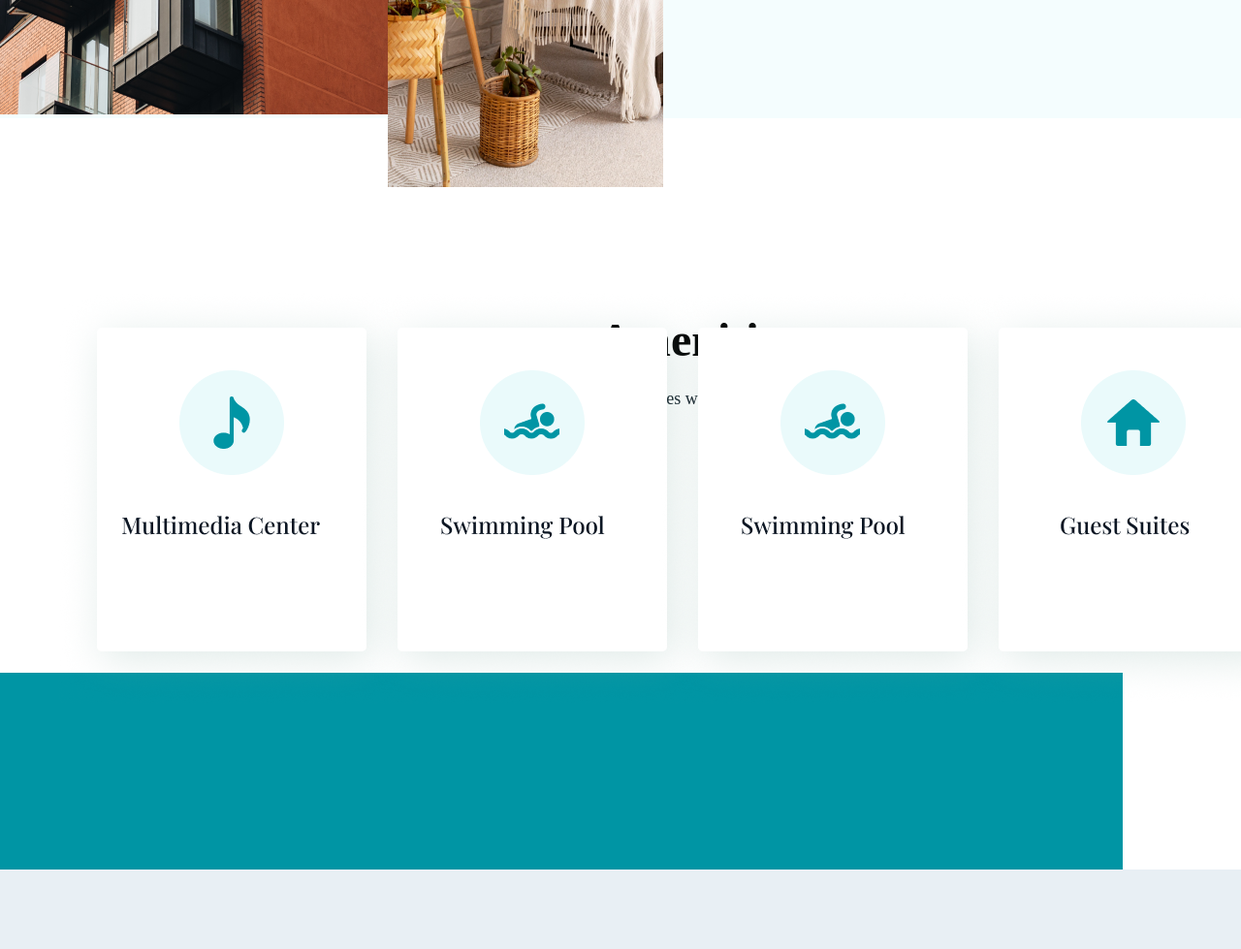
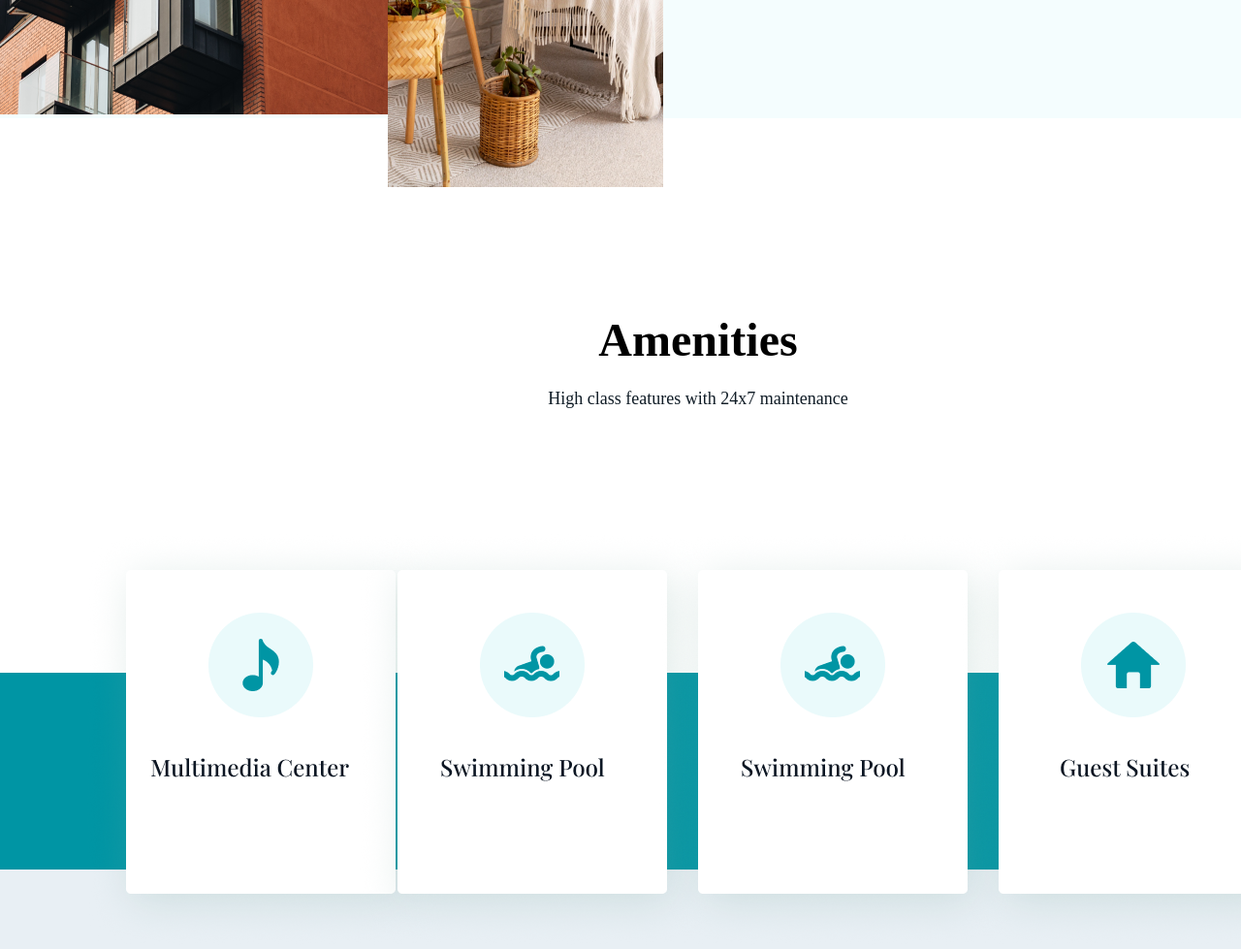
Before and after one commit to Nurizdev/BraVaa, a plain HTML site: page index.html in a window 1280 px wide. Shown: the part 1624-2603 px from the top of the page at 97% size. Drawn offline with Linux system fonts and the light colour scheme.

Commit message:
finished project

```diff
--- a/CSS/style.css
+++ b/CSS/style.css
@@ -247,23 +247,23 @@ a {
 }
 .group-img-1 {
   position: absolute;
-  bottom: -1550px;
-  left:60px;
+  bottom: -1800px;
+  left:90px;
 }
 .group-img-2 {
   position: absolute;
   padding-left: 370px;
-  bottom: -1550px;
+  bottom: -1800px;
 }
 .group-img-3 {
   position: absolute;
   padding-left: 680px;
-  bottom: -1550px;
+  bottom: -1800px;
 }
 .group-img-4 {
   position: absolute;
   padding-left: 990px;
-  bottom: -1550px;
+  bottom: -1800px;
 }
 #floor-plans {
   background: rgba(232, 239, 244, 1);
```
